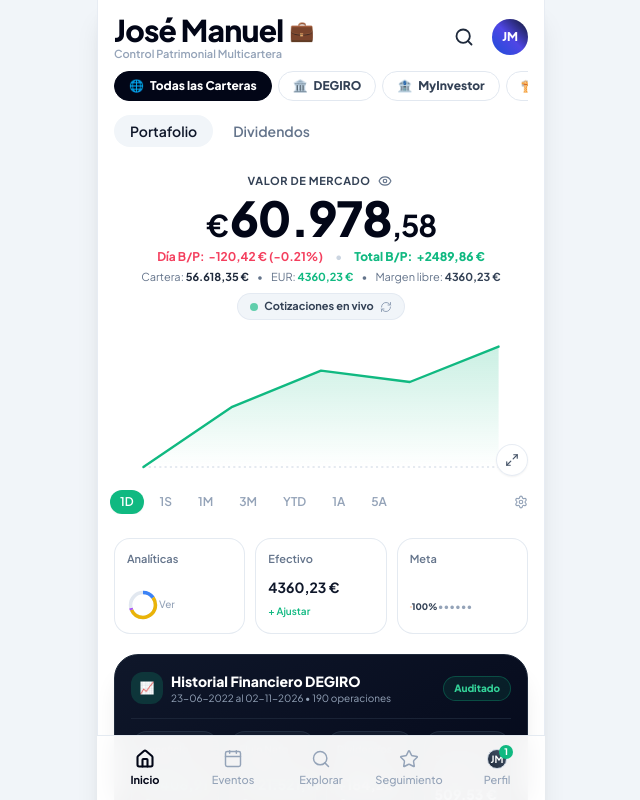
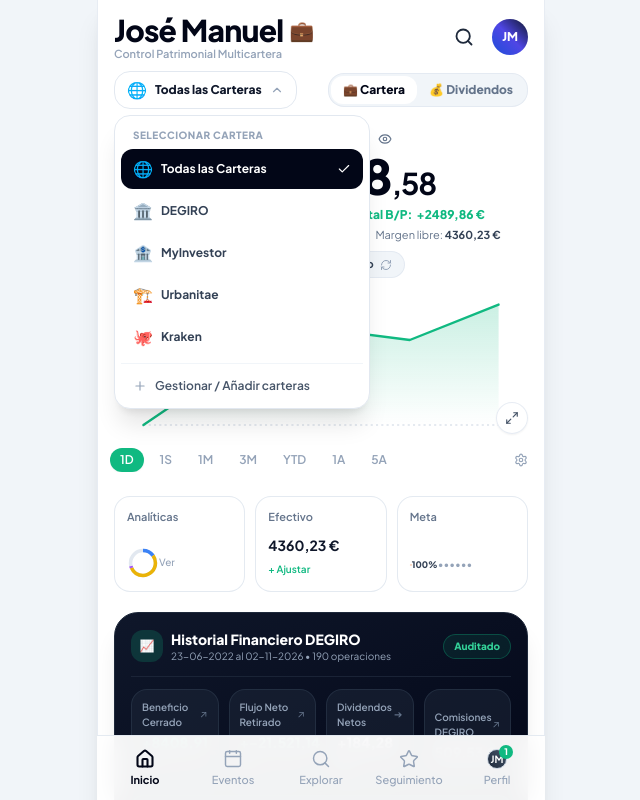
Before and after one commit to domitrader/jose-manuel-portfolio, a React (Vite) app: page / in a window 1280 px wide. Both pictures are taken after a click on the button "Cambiar cartera activa". Shown: the top 800 px of the page, without its empty margins (319-959 px from the left). Built offline with nearby package versions, Linux system fonts and the light colour scheme; no server answers; the database is empty.

Commit message:
feat: unified dropdown portfolio selector and compact dividend switcher header

```diff
--- a/src/components/PortfolioView.tsx
+++ b/src/components/PortfolioView.tsx
@@ -113,6 +113,7 @@ export const PortfolioView: React.FC<PortfolioViewProps> = ({
   // Selector estilo DEGIRO: Posiciones abiertas / Posiciones cerradas / Todas las posiciones
   const [positionViewMode, setPositionViewMode] = useState<'abiertas' | 'cerradas' | 'todas'>('abiertas');
   const [showViewDropdown, setShowViewDropdown] = useState(false);
+  const [showPortfolioDropdown, setShowPortfolioDropdown] = useState(false);
 
   const closedPositions = (degiroData.closedPositions || []) as any[];
   const accountSummary = degiroData.accountSummary || {
@@ -276,59 +277,98 @@ export const PortfolioView: React.FC<PortfolioViewProps> = ({
         </div>
       </header>
 
-      {/* 1.5. SELECTOR DE CARTERAS (TODAS, DEGIRO, MYINVESTOR, KRAKEN...) */}
-      <div className="px-4 mb-2.5">
-        <div className="flex items-center gap-1.5 overflow-x-auto pb-1 no-scrollbar">
-          {(portfolios || [])
-            .filter(p => !p.hidden)
-            .map(port => {
+      {/* 1.5. SELECTOR DE CARTERA DESPLEGABLE + ACCESO DIRECTO A DIVIDENDOS */}
+      <div className="px-4 mb-3 flex items-center justify-between gap-2 relative">
+        {/* Botón Desplegable de Cartera */}
+        <div className="relative">
+          <button
+            onClick={() => setShowPortfolioDropdown(!showPortfolioDropdown)}
+            className="flex items-center gap-2 px-3 py-1.5 rounded-2xl bg-white dark:bg-slate-900 border border-slate-200 dark:border-slate-800 shadow-2xs hover:border-slate-300 dark:hover:border-slate-700 transition-all active:scale-[0.98]"
+            title="Cambiar cartera activa"
+          >
+            <span className="text-base">{((portfolios || []).find(p => p.id === (activePortfolioId || 'todas'))?.icon) || '🌐'}</span>
+            <span className="text-xs font-black text-slate-900 dark:text-white">
+              {((portfolios || []).find(p => p.id === (activePortfolioId || 'todas'))?.name) || 'Todas las Carteras'}
+            </span>
+            <ChevronDown className={`w-3.5 h-3.5 text-slate-400 transition-transform ${showPortfolioDropdown ? 'rotate-180' : ''}`} />
+          </button>
+
+          {/* Menú Desplegable Flotante */}
+          {showPortfolioDropdown && (
+            <>
+              <div
+                className="fixed inset-0 z-40"
+                onClick={() => setShowPortfolioDropdown(false)}
+              />
+              <div className="absolute left-0 mt-1.5 w-64 z-50 bg-white dark:bg-slate-900 rounded-2xl border border-slate-200 dark:border-slate-800 shadow-xl p-1.5 animate-fadeIn">
+                <div className="px-3 py-1.5 text-[10px] font-black uppercase tracking-wider text-slate-400">
+                  Seleccionar Cartera
+                </div>
+                <div className="space-y-0.5">
+                  {(portfolios || []).filter(p => !p.hidden).map(port => {
                     const isSelected = (activePortfolioId || 'todas') === port.id;
                     return (
                       <button
                         key={port.id}
-                  onClick={() => onSwitchPortfolio?.(port.id)}
-                  className={`shrink-0 px-3.5 py-1.5 rounded-2xl text-xs font-black transition-all flex items-center gap-1.5 border shadow-2xs ${
+                        onClick={() => {
+                          onSwitchPortfolio?.(port.id);
+                          setShowPortfolioDropdown(false);
+                        }}
+                        className={`w-full flex items-center justify-between px-3 py-2 rounded-xl text-xs font-bold transition-colors ${
                           isSelected
-                      ? 'bg-slate-950 text-white border-slate-950 dark:bg-white dark:text-slate-950 dark:border-white shadow-xs'
-                      : 'bg-white text-slate-700 border-slate-200 hover:bg-slate-50 dark:bg-slate-900 dark:text-slate-300 dark:border-slate-800'
+                            ? 'bg-slate-950 text-white dark:bg-white dark:text-slate-950 shadow-xs'
+                            : 'text-slate-700 dark:text-slate-300 hover:bg-slate-100 dark:hover:bg-slate-800'
                         }`}
                       >
-                  <span>{port.icon || '💼'}</span>
+                        <span className="flex items-center gap-2">
+                          <span className="text-base">{port.icon || '💼'}</span>
                           <span>{port.name}</span>
+                        </span>
+                        {isSelected && <Check className="w-3.5 h-3.5" />}
                       </button>
                     );
                   })}
-
-          <button
-            onClick={onGoToProfile}
-            className="shrink-0 px-2.5 py-1.5 rounded-2xl text-xs font-bold bg-slate-100 hover:bg-slate-200 text-slate-600 dark:bg-slate-800 dark:text-slate-300 transition-colors border border-dashed border-slate-300 dark:border-slate-700 flex items-center gap-1"
-            title="Gestionar u ocultar carteras"
-          >
-            <Plus className="w-3.5 h-3.5" />
-            <span>Gestionar</span>
-          </button>
-        </div>
-      </div>
-
-      {/* 2. Pestañas superiores: "Portafolio" | "Dividendos" */}
-      <div className="flex items-center gap-1 px-4 mb-4">
-        {(['portafolio', 'dividendos'] as InicioSubTab[]).map(tab => {
-          const isActive = activeSubTab === tab;
-          const label = tab === 'portafolio' ? 'Portafolio' : 'Dividendos';
-          return (
-            <button
-              key={tab}
-              onClick={() => setActiveSubTab(tab)}
-              className={`px-4 py-1.5 rounded-full text-sm font-semibold transition-all ${
-                isActive
-                  ? 'bg-slate-100 dark:bg-slate-800 text-slate-900 dark:text-white shadow-xs'
-                  : 'text-slate-500 dark:text-slate-400 hover:text-slate-900 dark:hover:text-white hover:bg-slate-50 dark:hover:bg-slate-800/40'
+                </div>
+                <div className="pt-1.5 mt-1.5 border-t border-slate-100 dark:border-slate-800">
+                  <button
+                    onClick={() => {
+                      setShowPortfolioDropdown(false);
+                      onGoToProfile();
+                    }}
+                    className="w-full flex items-center gap-2 px-3 py-2 rounded-xl text-xs font-semibold text-slate-600 dark:text-slate-400 hover:bg-slate-100 dark:hover:bg-slate-800 transition-colors"
+                  >
+                    <Plus className="w-3.5 h-3.5 text-slate-400" />
+                    <span>Gestionar / Añadir carteras</span>
+                  </button>
+                </div>
+              </div>
+            </>
+          )}
+        </div>
+
+        {/* Conmutador Superior: Cartera vs Dividendos */}
+        <div className="inline-flex p-0.5 rounded-2xl bg-slate-100 dark:bg-slate-800/80 border border-slate-200/80 dark:border-slate-700 shrink-0">
+          <button
+            onClick={() => setActiveSubTab('portafolio')}
+            className={`px-3 py-1.5 rounded-xl text-xs font-extrabold transition-all ${
+              activeSubTab === 'portafolio'
+                ? 'bg-white dark:bg-slate-900 text-slate-950 dark:text-white shadow-2xs'
+                : 'text-slate-500 dark:text-slate-400 hover:text-slate-900 dark:hover:text-white'
             }`}
           >
-              {label}
-            </button>
-          );
-        })}
+            💼 Cartera
+          </button>
+          <button
+            onClick={() => setActiveSubTab('dividendos')}
+            className={`px-3 py-1.5 rounded-xl text-xs font-extrabold transition-all flex items-center gap-1 ${
+              activeSubTab === 'dividendos'
+                ? 'bg-emerald-600 text-white shadow-2xs'
+                : 'text-slate-500 dark:text-slate-400 hover:text-emerald-600'
+            }`}
+          >
+            <span>💰 Dividendos</span>
+          </button>
+        </div>
       </div>
 
       {/* CONTENIDO SEGÚN LA SUB-PESTAÑA ACTIVA */}
```
Lines whose indentation alone changed are shown as unchanged.
